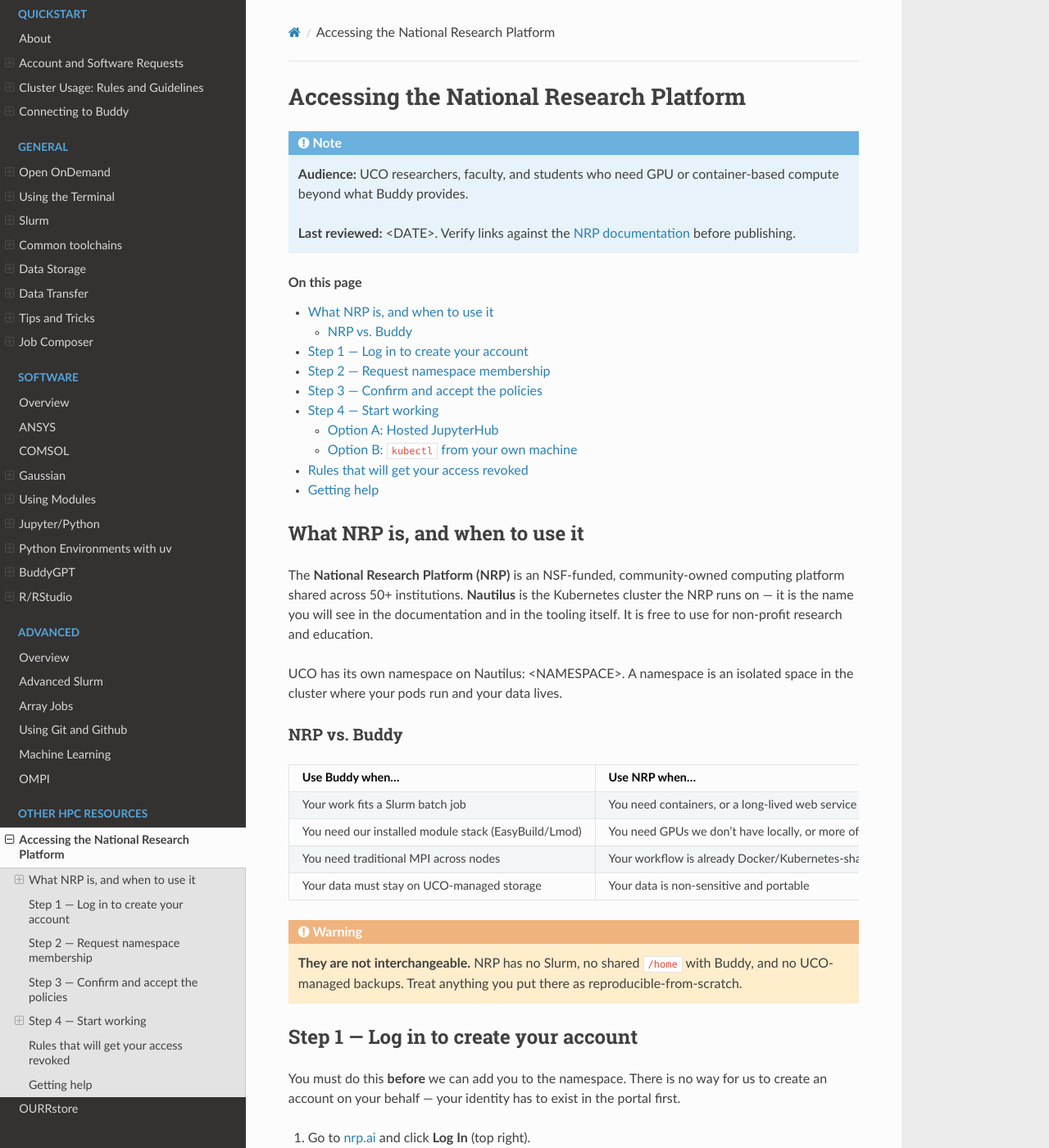
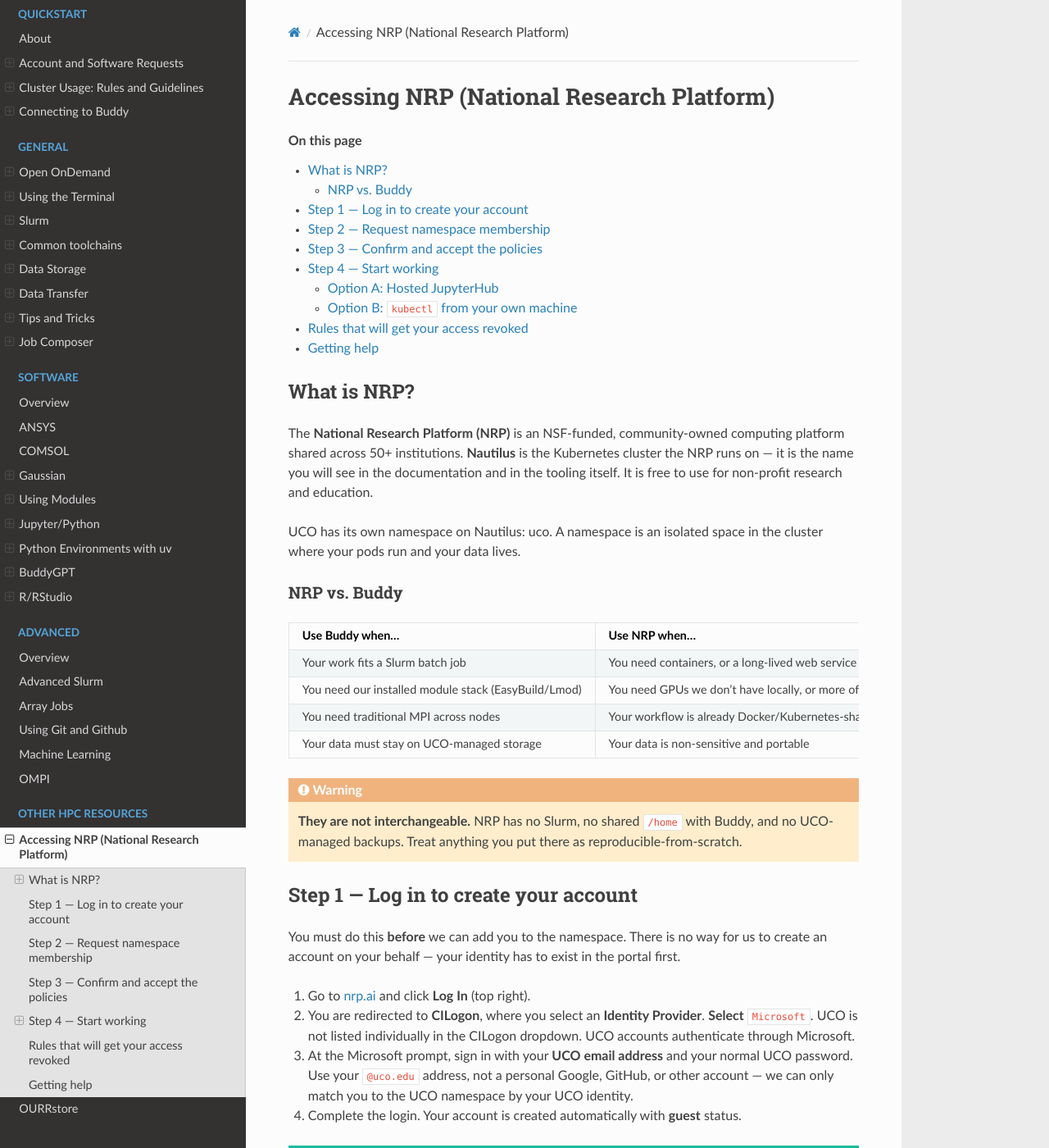
Before and after one commit to UCO-HPC/buddy-documentation, a Sphinx documentation site: the page built from source/other_hpc_resources/nrp.rst, in a window 1280 px wide and 1400 px high. Shown: the whole window at 82% size. Built offline with Sphinx 7.4.7 and the Read the Docs theme 3.1.0, drawn with Linux system fonts in a browser that asks for light colours; some of the changed text lies outside the part shown.

Commit message:
Modifying NRP documentation

```diff
--- a/source/other_hpc_resources/nrp.rst
+++ b/source/other_hpc_resources/nrp.rst
@@ -1,25 +1,15 @@
 .. _nrp-access:
 
-.. |namespace| replace:: <NAMESPACE>
-
 ==========================================
-Accessing the National Research Platform
+Accessing NRP (National Research Platform)
 ==========================================
-
-.. note::
-
-   **Audience:** UCO researchers, faculty, and students who need GPU or
-   container-based compute beyond what Buddy provides.
-
-   **Last reviewed:** <DATE>. Verify links against the `NRP documentation
-   <https://nrp.ai/documentation>`__ before publishing.
 
 .. contents:: On this page
    :local:
    :depth: 2
 
 
-What NRP is, and when to use it
+What is NRP?
 ===============================
 
 The **National Research Platform (NRP)** is an NSF-funded, community-owned
@@ -28,7 +18,7 @@ Kubernetes cluster the NRP runs on — it is the name you will see in the
 documentation and in the tooling itself. It is free to use for non-profit
 research and education.
 
-UCO has its own namespace on Nautilus: |namespace|. A namespace is an isolated
+UCO has its own namespace on Nautilus: uco. A namespace is an isolated
 space in the cluster where your pods run and your data lives.
 
 NRP vs. Buddy
@@ -67,8 +57,7 @@ portal first.
 
 #. You are redirected to **CILogon**, where you select an **Identity Provider**.
    **Select** ``Microsoft``. UCO is not listed individually in the CILogon
-   dropdown — do not scroll looking for it. UCO accounts authenticate through
-   Microsoft.
+   dropdown. UCO accounts authenticate through Microsoft.
 
 #. At the Microsoft prompt, sign in with your **UCO email address** and your
    normal UCO password. Use your ``@uco.edu`` address, not a personal Google,
@@ -93,7 +82,7 @@ Email **hpc@uco.edu** with:
 * Your department and, if you're a student, your faculty supervisor
 * A one-line description of what you plan to run
 
-We add you to |namespace|, which promotes your account from **guest** to
+We will add you to our uco namespace, which promotes your account from **guest** to
 **user**. You'll get a reply when it's done.
 
 
@@ -150,8 +139,7 @@ Needed for batch jobs, long-running work, persistent storage, and anything that
 has to survive a browser closing.
 
 NRP maintains the authoritative setup instructions, and they change as the
-cluster's authentication stack changes. **Follow their documentation directly
-rather than any copy of it** — a stale copy is worse than no copy:
+cluster's authentication stack changes. **Follow their documentation directly**:
 
 .. admonition:: Start here
    :class: tip
```
Also changed, not shown: other parts of source/other_hpc_resources/nrp.rst (+1 -1 lines).
